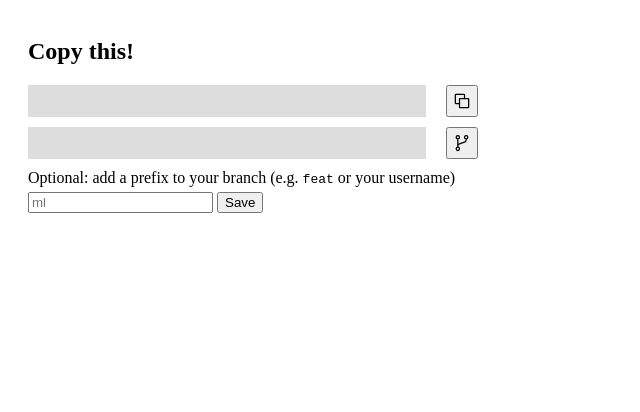
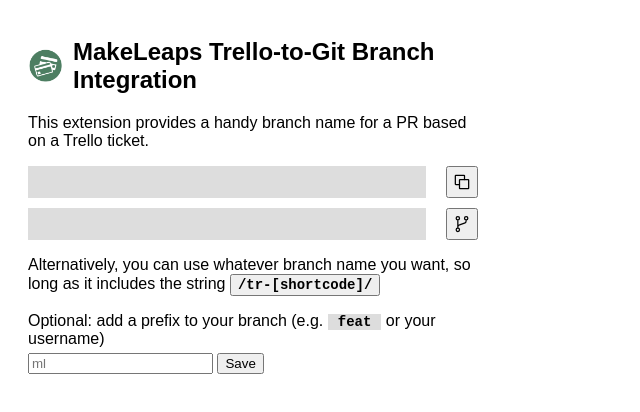
Before and after one commit to nashsibanda/branch-name-chrome-extension, a browser extension: page index.html in a window 1280 px wide. Shown: the whole page, without its empty margins (0-640 px from the left). Drawn offline with Linux system fonts and the light colour scheme.

Commit message:
Add shortcode button, logos, and update manifest (#6)

```diff
--- a/index.html
+++ b/index.html
@@ -6,9 +6,20 @@
     <title>Trello Branch Namer</title>
   </head>
   <style>
+    body {
+      font-family: sans-serif;
+    }
+
+    .monospace {
+      font-family: "Courier New", monospace;
+      font-weight: bold;
+      font-size: 14px;
+    }
+
     .hide h2,
     .hide button,
     .hide div,
+    .hide p,
     .hide .branch-output {
       display: none;
     }
@@ -37,7 +48,7 @@
 
     .branch-display {
       display: flex;
-      margin-bottom: 10px
+      margin-bottom: 10px;
     }
 
     .tooltip {
@@ -53,17 +64,35 @@
       display: none;
     }
 
+    #shortcode-tooltip {
+      right: -10px;
+      top: -40px;
+    }
+
     button:hover .tooltip {
       display: block;
     }
 
+    button {
+      cursor: pointer;
+    }
   </style>
   <body>
     <div id="container" style="width: 450px; padding: 10px 20px">
-      <h2>Copy this!</h2>
+      <h2 style="display: flex; align-items: center">
+        <img src="mlp_circle.png" style="width: 35px; margin-right: 10px" />
+        MakeLeaps Trello-to-Git Branch Integration
+      </h2>
+      <p id="description">
+        This extension provides a handy branch name for a PR based on a Trello
+        ticket.
+      </p>
       <div class="branch-display">
         <span class="branch-output" id="branch-name"></span
-        ><button id="copy-btn" style="padding: 4px; line-height: 3px; position: relative;">
+        ><button
+          id="copy-btn"
+          style="padding: 4px; line-height: 3px; position: relative"
+        >
           <svg
             width="24px"
             height="24px"
@@ -94,33 +123,63 @@
       </div>
       <div class="branch-display">
         <span class="branch-output" id="branch-command"></span>
-        <button id="copy-cmd-btn" style="padding: 4px; line-height: 3px; position: relative;">
-          <svg width="24px" height="24px" viewBox="0 0 24 24" stroke-width="1.5" fill="none" xmlns="http://www.w3.org/2000/svg" color="#000000" style="width: 20px; height: 20px"><path d="M17 7a2 2 0 100-4 2 2 0 000 4zM7 7a2 2 0 100-4 2 2 0 000 4zM7 21a2 2 0 100-4 2 2 0 000 4zM7 7v10M17 7v1c0 2.5-2 3-2 3l-6 2s-2 .5-2 3v1" stroke="#000000" stroke-width="1.5" stroke-linecap="round" stroke-linejoin="round" style="width: 20px; height: 20px"></path></svg>
+        <button
+          id="copy-cmd-btn"
+          style="padding: 4px; line-height: 3px; position: relative"
+        >
+          <svg
+            width="24px"
+            height="24px"
+            viewBox="0 0 24 24"
+            stroke-width="1.5"
+            fill="none"
+            xmlns="http://www.w3.org/2000/svg"
+            color="#000000"
+            style="width: 20px; height: 20px"
+          >
             <path
-              d="M19.4 20H9.6a.6.6 0 01-.6-.6V9.6a.6.6 0 01.6-.6h9.8a.6.6 0 01.6.6v9.8a.6.6 0 01-.6.6z"
+              d="M17 7a2 2 0 100-4 2 2 0 000 4zM7 7a2 2 0 100-4 2 2 0 000 4zM7 21a2 2 0 100-4 2 2 0 000 4zM7 7v10M17 7v1c0 2.5-2 3-2 3l-6 2s-2 .5-2 3v1"
               stroke="#000000"
               stroke-width="1.5"
               stroke-linecap="round"
               stroke-linejoin="round"
-            ></path>
-            <path
-              d="M15 9V4.6a.6.6 0 00-.6-.6H4.6a.6.6 0 00-.6.6v9.8a.6.6 0 00.6.6H9"
-              stroke="#000000"
-              stroke-width="1.5"
-              stroke-linecap="round"
-              stroke-linejoin="round"
+              style="width: 20px; height: 20px"
             ></path>
           </svg>
-          <div class="tooltip" id="branch-cmd-tooltip">Copy git checkout command</div>
+          <div class="tooltip" id="branch-cmd-tooltip">
+            Copy git checkout command
+          </div>
         </button>
       </div>
+      <p>
+        Alternatively, you can use whatever branch name you want, so long as it
+        includes the string
+        <button id="copy-shortcode-btn" style="position: relative">
+          <span class="monospace" id="shortcode">/tr-[shortcode]/</span>
+          <div class="tooltip" id="shortcode-tooltip">Copy card shortcode</div>
+        </button>
+      </p>
       <span id="warning"
         >Use this extension when viewing a Trello card. It will have
         'trello.com/c/' in the URL.</span
       >
-      <div id="prefix-entry">
-        <label for="prefix" style="display: block; margin-bottom: 5px;">Optional: add a prefix to your branch (e.g. <span style="font-family: monospace;">feat</span> or your username)</label>
-        <input type="text" name="prefix" id="prefix" placeholder="ml" maxlength="16" />
+      <div id="prefix-entry" style="margin-top: 10px;">
+        <label for="prefix" style="display: block; margin-bottom: 5px"
+          >Optional: add a prefix to your branch (e.g.
+          <span
+            class="monospace"
+            style="background-color: #ddd; padding: 0 10px"
+            >feat</span
+          >
+          or your username)</label
+        >
+        <input
+          type="text"
+          name="prefix"
+          id="prefix"
+          placeholder="ml"
+          maxlength="16"
+        />
         <button id="done-btn">Save</button>
       </div>
     </div>
--- a/script.js
+++ b/script.js
@@ -13,6 +13,7 @@
 
 const branchNameDisplay = document.getElementById("branch-name");
 const branchCommandDisplay = document.getElementById("branch-command");
+const shortcodeDisplay = document.getElementById("shortcode");
 const container = document.getElementById("container");
 
 function addBranchName() {
@@ -29,6 +30,7 @@
     );
     branchNameDisplay.innerText = withPrefix;
     branchCommandDisplay.innerText = "git checkout -b " + withPrefix;
+    shortcodeDisplay.innerText = `/tr-${url.match(/\/c\/([\d\w]*)\//)[1]}/`
   } else {
     container.classList.add("hide");
   }
@@ -79,4 +81,11 @@
   setTimeout(() => document.getElementById("branch-cmd-tooltip").innerText = "Copy git checkout command", 2000)
 });
 
+const copyShortcodeBtn = document.getElementById("copy-shortcode-btn");
+copyShortcodeBtn.addEventListener('click', (e) => {
+  copyToClipboard(shortcodeDisplay.innerText)
+  document.getElementById("shortcode-tooltip").innerText = "Copied!";
+  setTimeout(() => document.getElementById("shortcode-tooltip").innerText = "Copy card shortcode", 2000)
+});
+
 init()
```
Also changed, not shown: manifest.json, mlp_circle.png (added), mlp_circle16.png (added), mlp_circle32.png (added), mlp_circle48.png (added).
